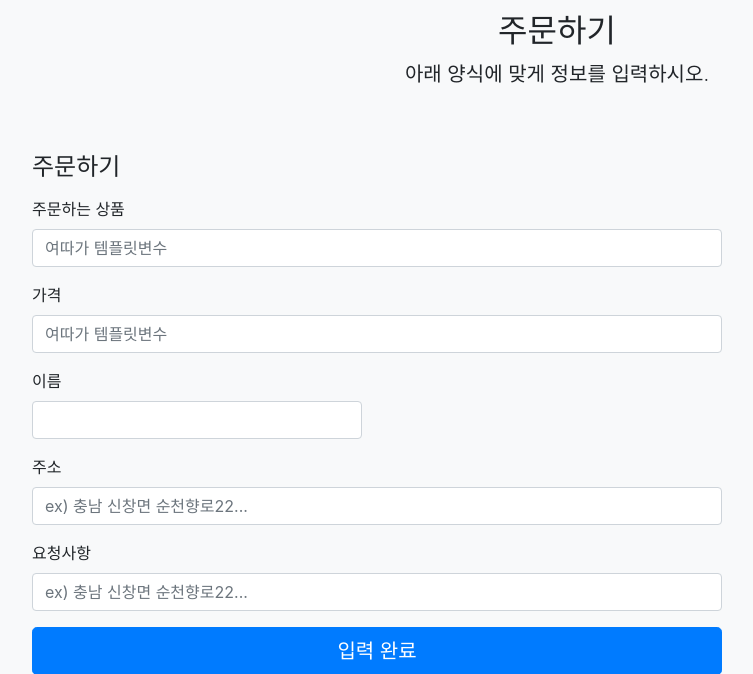
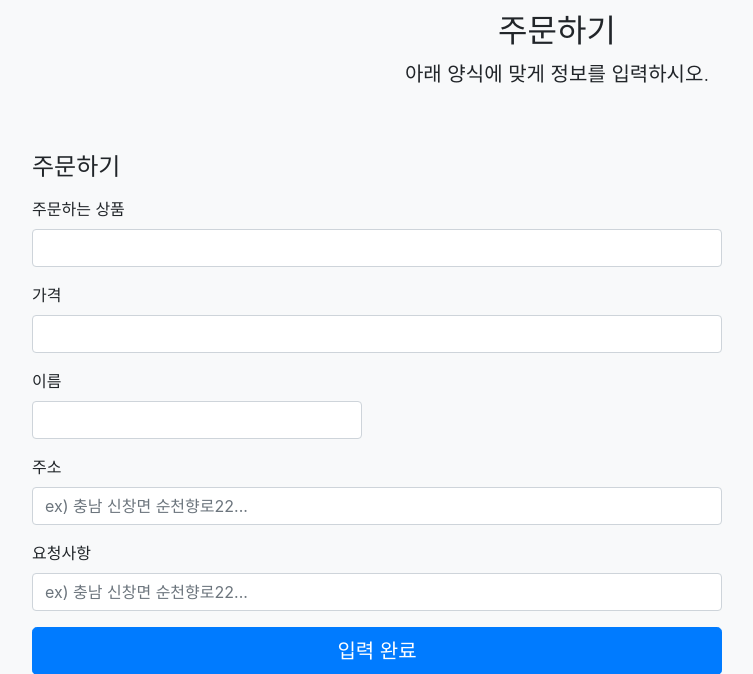
Before and after one commit to LikeLionSCH/PHM, a Django app: page /order/ in a window 1280 px wide. Shown: the part 431-1105 px from the top of the page, without its empty margins (83-836 px from the left). Run offline with Django 3.2, Linux system fonts and the light colour scheme; some libraries are stand-ins or nearby versions.

Commit message:
order.html

```diff
--- a/PHMapp/templates/order.html
+++ b/PHMapp/templates/order.html
@@ -22,19 +22,19 @@
     </div>
     <div class="col-md-8 order-md-1">
       <h4 class="mb-3">주문하기</h4>
-      <form class="needs-validation" action="#" method="POST" enctype="multipart/form-data" novalidate>
+      <form class="needs-validation" action="" method="POST" enctype="multipart/form-data" novalidate>
         {% csrf_token %}
 
         <!-- 주문하는 상품 -->
         <div class="mb-3">
             <label for="address">주문하는 상품</label>
-            <input type="text" class="form-control" id="name" name="name" placeholder="여따가 템플릿변수" required>
+            <input type="text" class="form-control" id="name" name="name" required>
         </div>
 
         <!-- 가격 -->
         <div class="mb-3">
             <label for="address">가격</label>
-            <input type="text" class="form-control" id="price" name="price" placeholder="여따가 템플릿변수" required>
+            <input type="text" class="form-control" id="price" name="price" required>
         </div>
 
         <!-- 이름 -->
```
